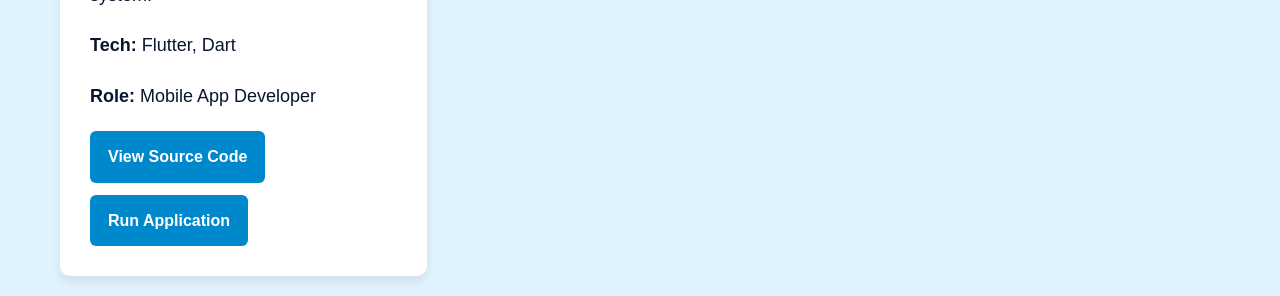
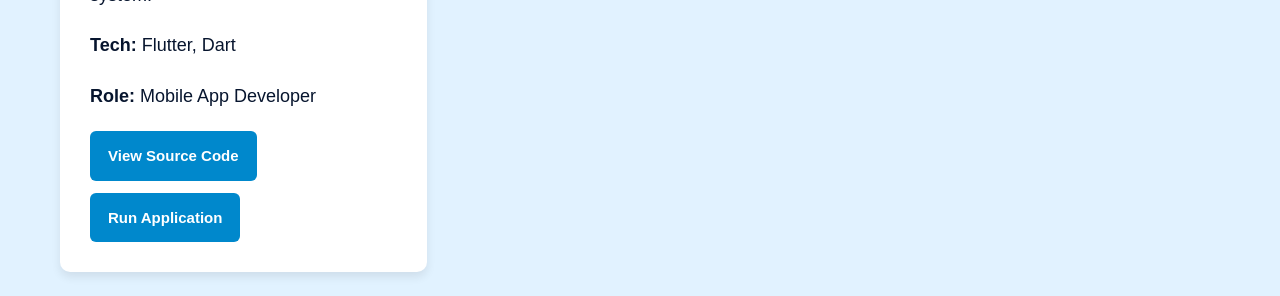
Before and after one commit to gemmalynbacudo18/GemmalynBacudo1.github.io, a plain HTML site: page index.html in a window 1280 px wide. Shown: the part 2500-2796 px from the top of the page. Drawn offline with Linux system fonts and the light colour scheme.

Commit message:
Update style.css

```diff
--- a/style.css
+++ b/style.css
@@ -261,3 +261,17 @@ body.dark #contact a {
   font-size: 16px;
   text-align: center;
 }
+
+.project-buttons {
+  display: flex;
+  flex-wrap: wrap;
+  gap: 12px;
+  margin-top: 20px;
+}
+
+.project-buttons .btn {
+  margin-top: 0;
+  padding: 12px 18px;
+  font-size: 15px;
+  text-align: center;
+}
```
